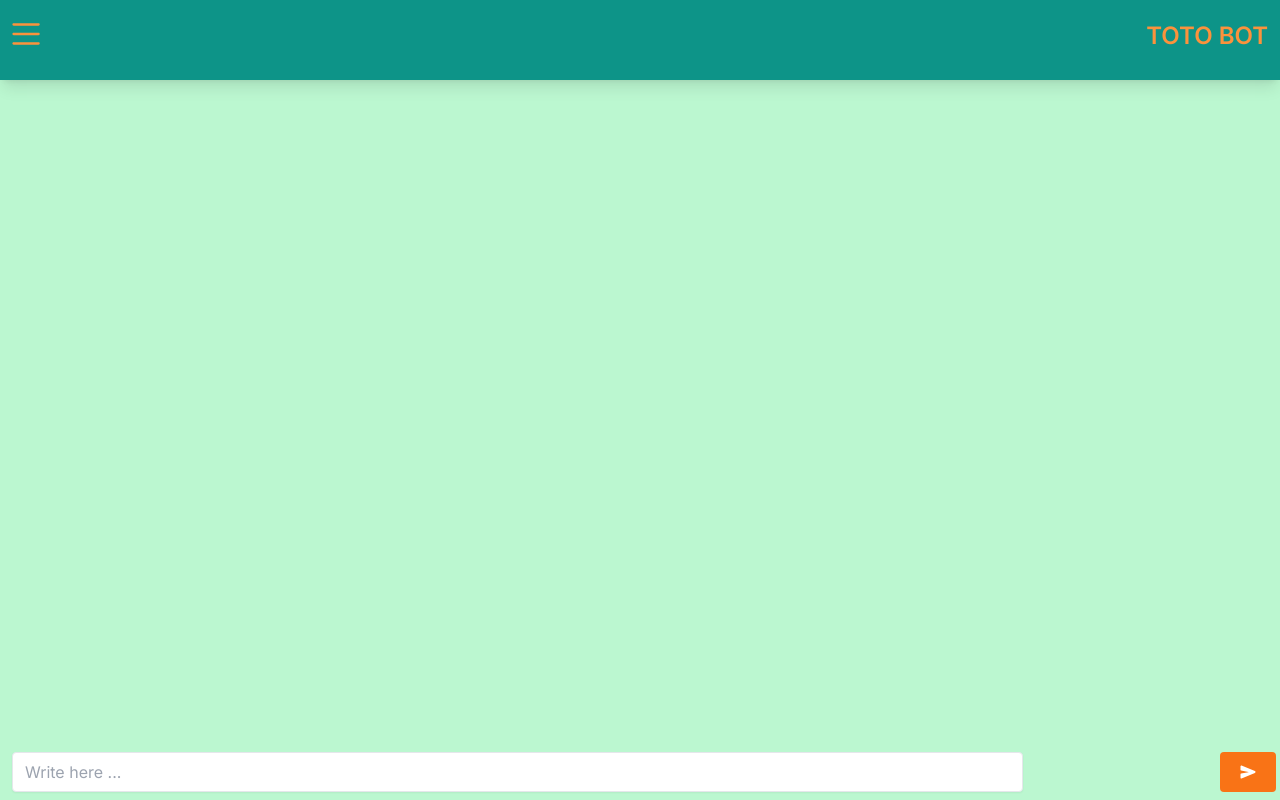
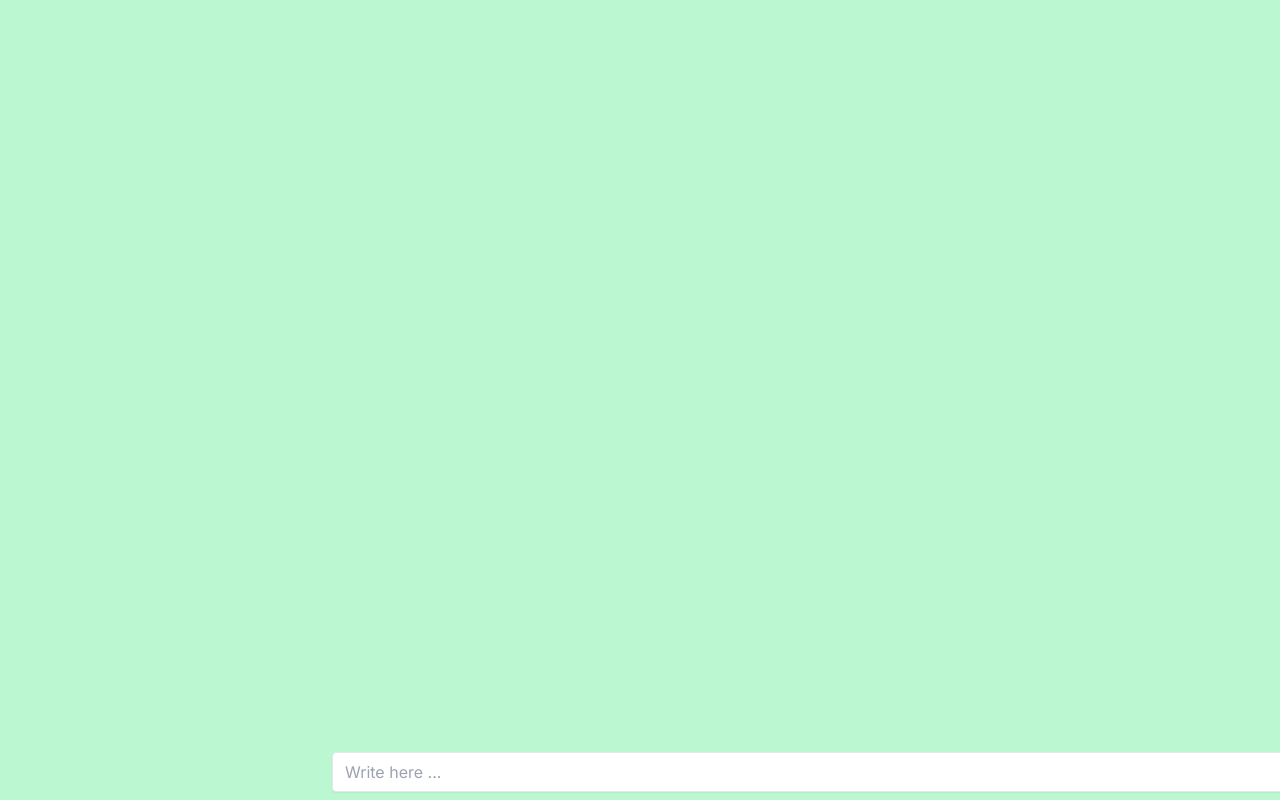
Before and after one commit to Samwelomwenga/toto-bot, a Next.js app: page / in a window 1280 px wide. Built offline with nearby package versions, Linux system fonts and the light colour scheme.

Commit message:
fix: fix the display of Header and Menu components
Fix the display of the Header and Menu components on the page depending
on the screen size

```diff
--- a/src/app/page.tsx
+++ b/src/app/page.tsx
@@ -1,13 +1,23 @@
+"use client";
+import { useState } from "react";
+
 import Header from "@/components/Header";
 import Chat from "../components/chat";
+import Menu from "@/components/Menu";
 
 export const runtime = "edge";
 
 export default function Page() {
+  const [isOpen, setIsOpen] = useState(false);
+  const toggle = () => setIsOpen(!isOpen);
   return (
-    <main className=" min-h-svh w-full   bg-green-200">
-      <Header/>
-      <Chat />
+    <main className=" min-h-svh w-full   bg-green-200 md:grid grid-cols-4">
+
+
+        <Header  isOpen={isOpen} toggle={toggle}/>
+        <Menu isOpen={isOpen}/>
+        <Chat />
+
     </main>
   );
 }
--- a/src/components/Header.tsx
+++ b/src/components/Header.tsx
@@ -1,14 +1,13 @@
 "use client";
-import { useState } from "react";
 import { SlMenu } from "react-icons/sl";
 import { VscChromeClose } from "react-icons/vsc";
-import Menu from "./Menu";
-function Header() {
-  const [isOpen, setIsOpen] = useState(false);
-  const toggle = () => setIsOpen(!isOpen);
+// import Menu from "./Menu";
+function Header({ isOpen, toggle}:{isOpen: boolean, toggle: () => void}) {
+
   return (
-    <header className="text-black bg-teal-600 h-20 w-full px-3 pt-5 shadow-lg sticky">
+    <header className="text-black bg-teal-600 h-12 w-full px-3 py-5 shadow-lg sticky md:hidden">
       <div className="flex justify-between mb-8">
+        <p className="text-2xl font-semibold text-orange-400">TOTO BOT</p>
         {!isOpen ? (
           <SlMenu
           className={` w-7 h-7 text-orange-400 transition-transform duration-700 ease-in-out ${isOpen ? 'opacity-0 scale-0' : 'opacity-100 scale-100'}`}
@@ -20,11 +19,8 @@ function Header() {
             onClick={toggle}
             />
             )}
-            <p className="text-2xl font-semibold text-orange-400">TOTO BOT</p>
       </div>
-      {isOpen ? (
-       <Menu />
-      ) : null}
+
     </header>
   );
 }
--- a/src/components/Menu.tsx
+++ b/src/components/Menu.tsx
@@ -1,10 +1,10 @@
 
-function Menu() {
+function Menu({isOpen}:{isOpen: boolean}){
   return (
-    <ul className=" bg-orange-400  w-full h-48 rounded shadow-md animate-fade-in-right">
+    <ul className={` bg-black   h-48 rounded shadow-md animate-fade-in-right  m-h-svh ${isOpen?"block":"hidden"} md:block w-5/6 min-h-screen z-20`}>
     <li className="text-2xl font-semibold text-orange-400">Home</li>
     <li className="text-2xl font-semibold text-orange-400">About</li>
-    <li className="text-2xl font-semibold text-orange-400">Contact</li>
+    <li className="text-2xl font-semibold text-orange-400"><a>Logout</a></li>
   </ul>
   )
 }
--- a/src/components/chat.tsx
+++ b/src/components/chat.tsx
@@ -8,7 +8,7 @@ export default function MyComponent() {
   });
 
   return (
-    <div className="   m-auto w-full px-1 py-2">
+    <div className="m-auto w-full px-1 py-2 ">
       <ul className="space-y-2 w-full">
         {messages.map((m, index) => (
           <li key={index} className={`p-2 rounded ${m.role!=="user"?"bg-orange-200":"bg-teal-400"} ${m.role==="user"?"mr-auto":"ml-auto"} shadow text-gray-700 ${m.role==="user"?"w-3/4":"w-5/6"} `}>
@@ -22,7 +22,7 @@ export default function MyComponent() {
 
       <form
         onSubmit={handleSubmit}
-        className=" fixed bottom-2 flex justify-between gap-1 w-full px-2"
+        className="fixed bottom-2 flex justify-between gap-1 w-full px-2 z-0"
       >
         <input
           className={" w-4/5 rounded border shadow-sm text-gray-700 pl-3"}
```
